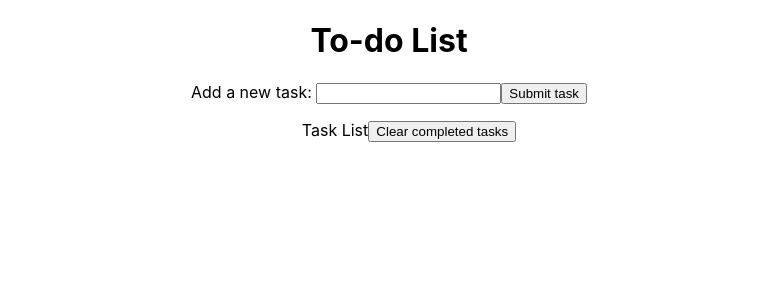
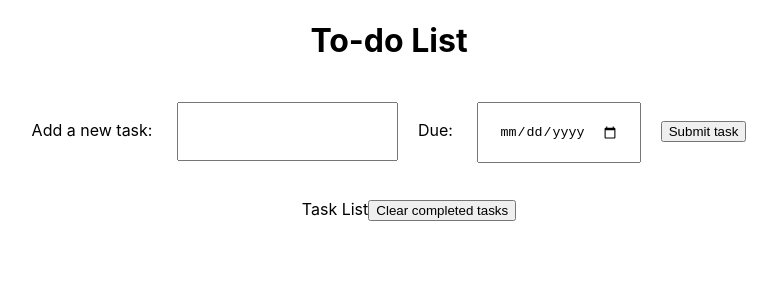
Before and after one commit to AlexMc93/React-To-Do-List, a React (Create React App) app: page / in a window 1280 px wide. Shown: the top 300 px of the page, without its empty margins (251-1028 px from the left). Built offline with nearby package versions, Linux system fonts and the light colour scheme.

Commit message:
end of day 1 - adding due date functionality

```diff
--- a/src/App.js
+++ b/src/App.js
@@ -19,13 +19,16 @@ class App extends React.Component {
 
   clear = (itemArray) => {
 
+    console.log(itemArray, 'ITEM ARRAY')
+
     const clearArray = itemArray.map((item) => {
       return item.innerText.slice(0, -6)
     })
 
-    console.log(clearArray);
+    console.log(clearArray, 'CLEAR ARRAY')
 
     this.setState((currentState) => {
+      console.log(currentState.tasks, 'CURRENT STATE TASKS')
       const unfinishedTasks = [...currentState.tasks].filter((task) => {
         return !clearArray.includes(task)
       })
--- a/src/components/AddTask.js
+++ b/src/components/AddTask.js
@@ -2,21 +2,27 @@ import React from "react";
 
 class AddTask extends React.Component {
   state = {
-    newTask: "",
+    taskDescription: "",
+    dueDate: ""
   };
 
-  handleInput = (event) => {
+  handleInput = ({target: {value, id}}) => {
     this.setState((currentState) => {
-      return { newTask: event.target.value };
+      return { [id]: value };
+    }, () => {
+      console.log(this.state)
     });
   };
 
   handleSubmit = (event) => {
     event.preventDefault();
-    const newTask = this.state.newTask;
+    const newTask = this.state;
     this.props.add(newTask);
     this.setState(() => {
-      return { newTask: "" };
+      return {
+        taskDescription: "",
+        dueDate: ""
+      };
     });
   };
 
@@ -25,9 +31,16 @@ class AddTask extends React.Component {
       <form onSubmit={this.handleSubmit}>
         <label>Add a new task: </label>
         <input
+          id="taskDescription"
           type="text"
           onChange={this.handleInput}
           value={this.state.newTask}
+        />
+        <label>Due: </label>
+        <input
+          type="date"
+          onChange={this.handleInput}
+          id="dueDate"
         />
         <button type="submit">Submit task</button>
       </form>
--- a/src/components/ClearTasks.js
+++ b/src/components/ClearTasks.js
@@ -7,6 +7,7 @@ const ClearTasks = (props) => {
        const toDelete = taskArray.filter((task) => {
             return task.classList.value === "deleted"
        });
+       console.log(toDelete)
        props.toClear(toDelete)
     }
 
--- a/src/components/list.js
+++ b/src/components/list.js
@@ -8,8 +8,10 @@ const List = (props) => {
         Task List
         {props.tasks.map((task) => {
           return (
-            <li key={task}>
-              {task}
+            <li key={task.taskDescription}>
+              Task Description:    {task.taskDescription}
+              <br></br>
+              Due Date:    {task.dueDate}
               <DeleteTask toDelete={task} />
             </li>
           );
--- a/src/index.css
+++ b/src/index.css
@@ -15,3 +15,8 @@ code {
 .deleted {
   text-decoration: line-through;
 }
+
+input {
+  padding: 20px;
+  margin: 20px;
+}
```
Also changed, not shown: 1 other file (tests, documents, lock files or other folders).
